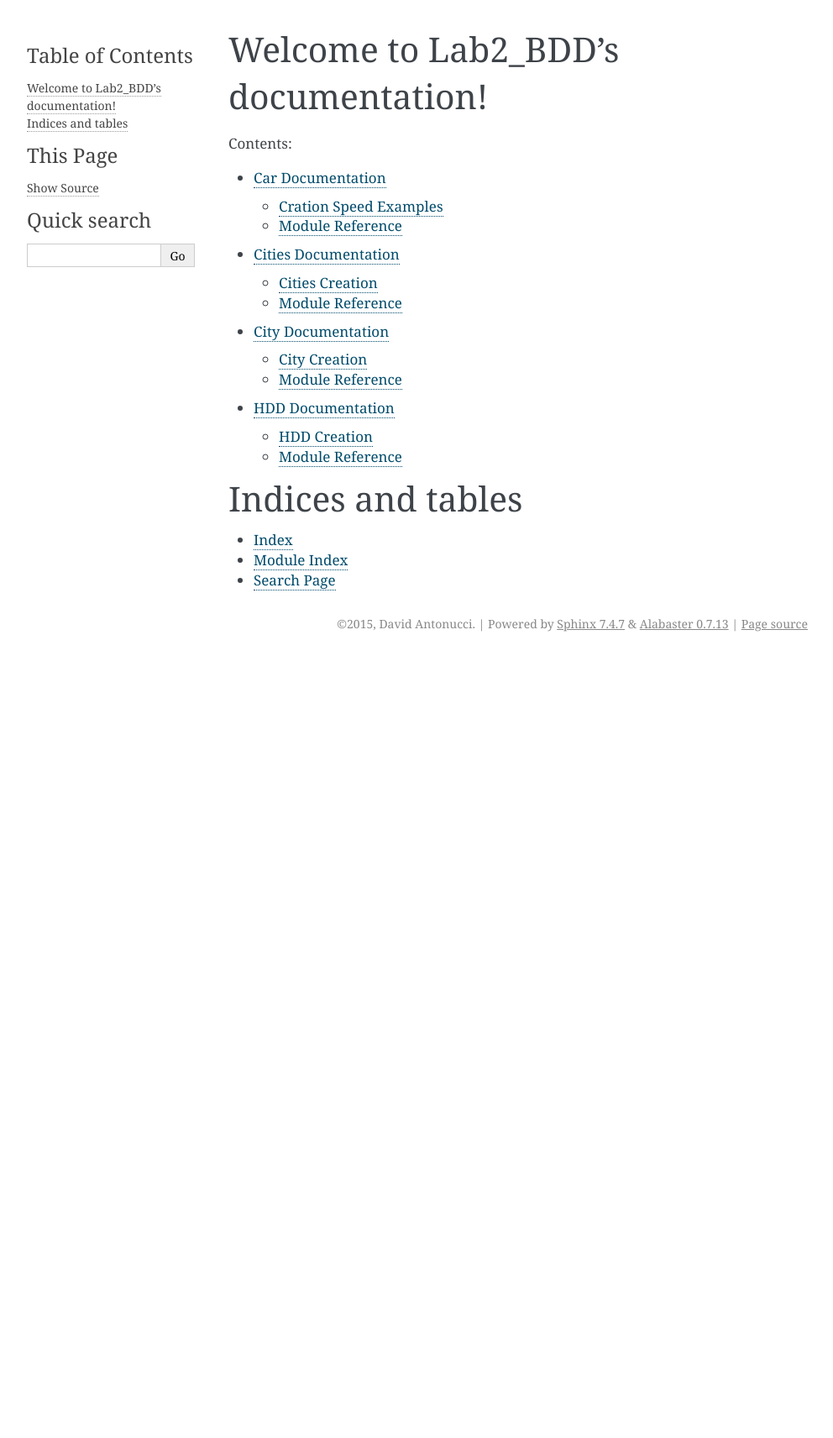
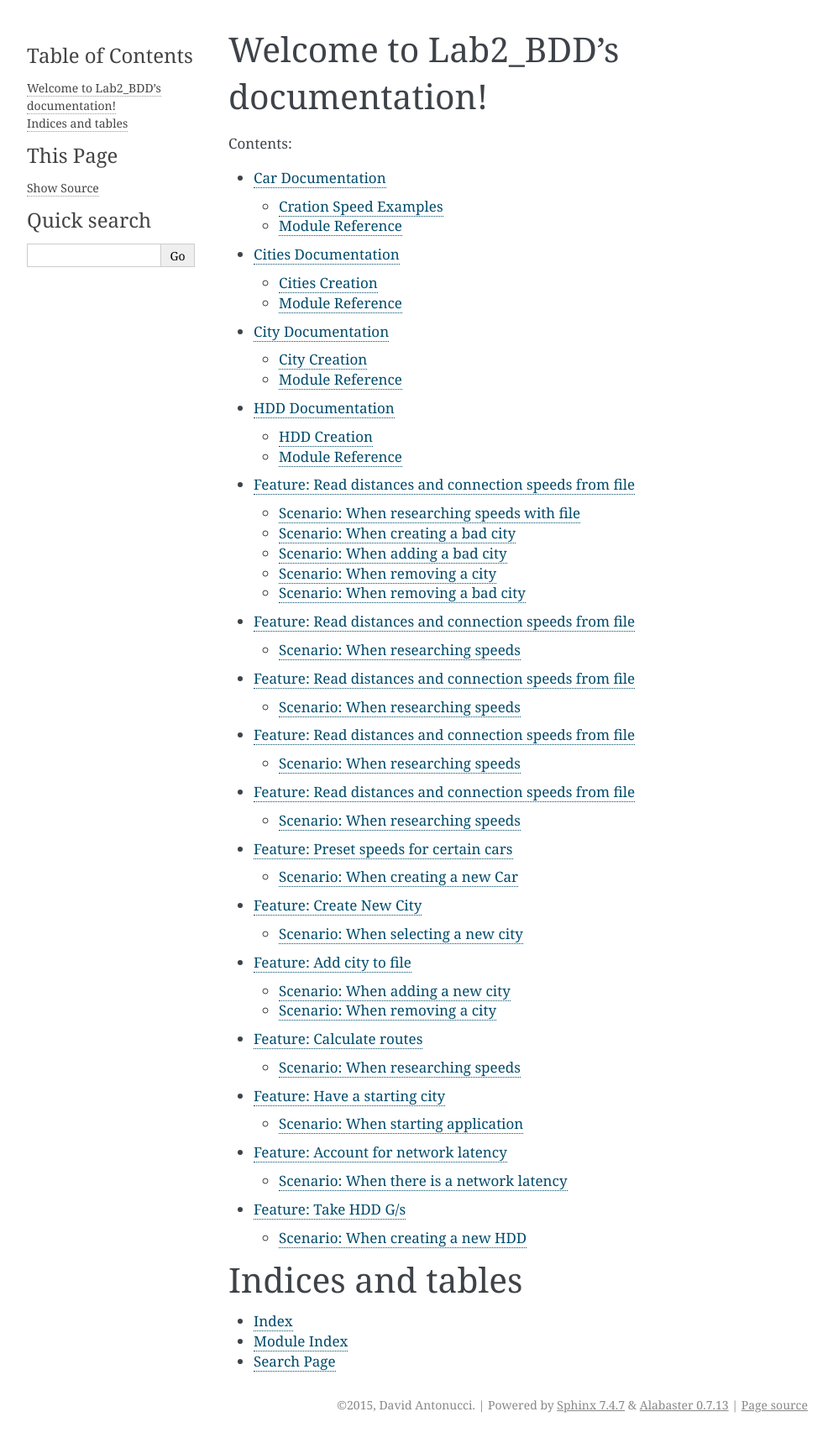
Before and after one commit to DavidA94/CST236-Labs, a Sphinx documentation site: the page built from doc/source/Lab2_BDD.rst, in a window 1280 px wide. Shown: the whole page at 84% size, without its empty margins (148-1140 px from the left). Built offline with Sphinx 7.4.7, drawn with Linux system fonts in a browser that asks for light colours; before the commit the page ends 900 px from its top, so only the background shows below that.

```diff
--- a/doc/source/Lab2_BDD.rst
+++ b/doc/source/Lab2_BDD.rst
@@ -15,6 +15,18 @@ Contents:
    code/Cities.rst
    code/City.rst
    code/hdd.rst
+   code/r1p1_read_file_feature.rst
+   code/r1p2_estimate_speed_feature.rst
+   code/r1p3_cng_hdd_size_feature.rst
+   code/r1p4_hdd_or_network_faster_feature.rst
+   code/r1p5_cmp_hdd_network_time_feature.rst
+   code/r2p1_preset_car_values_feature.rst
+   code/r2p2_custom_cty_feature.rst
+   code/r2p3_add_city_to_file_feature.rst
+   code/r3p1_make_routes_feature.rst
+   code/r3p2_starting_city_feature.rst
+   code/r3p3_network_latency_feature.rst
+   code/r3p4_hdd_gps_feature.rst
 
 
 
--- /dev/null
+++ b/doc/source/code/r1p1_read_file_feature.rst
@@ -0,0 +1,37 @@
+Feature: Read distances and connection speeds from file
+=======================================================
+
+Scenario: When researching speeds with file
+^^^^^^^^^^^^^^^^^^^^^^^^^^^^^^^^^^^^^^^^^^^
+
+| **Given** I'm researching speeds
+| **When** given a file
+| **Then** read in data
+
+Scenario: When creating a bad city
+^^^^^^^^^^^^^^^^^^^^^^^^^^^^^^^^^^
+
+| **Given** I'm researching speeds
+| **When** making a bad city
+| **Then** make city attributes None and log error
+
+Scenario: When adding a bad city
+^^^^^^^^^^^^^^^^^^^^^^^^^^^^^^^^
+
+| **Given** I'm researching speeds
+| **When** adding a bad city
+| **Then** put error in log and don't add
+
+Scenario: When removing a city
+^^^^^^^^^^^^^^^^^^^^^^^^^^^^^^
+
+| **Given** I'm researching speeds
+| **When** wanting to remove a city
+| **Then** remove city
+
+Scenario: When removing a bad city
+^^^^^^^^^^^^^^^^^^^^^^^^^^^^^^^^^^
+
+| **Given** I'm researching speeds
+| **When** wanting to remove a bad city
+| **Then** put error in log and don't remove anything
--- /dev/null
+++ b/doc/source/code/r1p2_estimate_speed_feature.rst
@@ -0,0 +1,9 @@
+Feature: Read distances and connection speeds from file
+=======================================================
+
+Scenario: When researching speeds
+^^^^^^^^^^^^^^^^^^^^^^^^^^^^^^^^^
+
+| **Given** I'm researching estimated speeds
+| **When** given an estimated speed
+| **Then** determine if network or driving is faster
--- /dev/null
+++ b/doc/source/code/r1p3_cng_hdd_size_feature.rst
@@ -0,0 +1,9 @@
+Feature: Read distances and connection speeds from file
+=======================================================
+
+Scenario: When researching speeds
+^^^^^^^^^^^^^^^^^^^^^^^^^^^^^^^^^
+
+| **Given** I'm researching speeds with little space
+| **When** more space is needed
+| **Then** increase HDD size
--- /dev/null
+++ b/doc/source/code/r1p4_hdd_or_network_faster_feature.rst
@@ -0,0 +1,9 @@
+Feature: Read distances and connection speeds from file
+=======================================================
+
+Scenario: When researching speeds
+^^^^^^^^^^^^^^^^^^^^^^^^^^^^^^^^^
+
+| **Given** a speed and HDD size
+| **When** inputting a city
+| **Then** output if the HDD or network is faster
--- /dev/null
+++ b/doc/source/code/r1p5_cmp_hdd_network_time_feature.rst
@@ -0,0 +1,9 @@
+Feature: Read distances and connection speeds from file
+=======================================================
+
+Scenario: When researching speeds
+^^^^^^^^^^^^^^^^^^^^^^^^^^^^^^^^^
+
+| **Given** a speed and hard drive size
+| **When** a city is inputted
+| **Then** show difference in time between network and HDD
--- /dev/null
+++ b/doc/source/code/r2p1_preset_car_values_feature.rst
@@ -0,0 +1,13 @@
+Feature: Preset speeds for certain cars
+=======================================
+
+Scenario: When creating a new Car
+^^^^^^^^^^^^^^^^^^^^^^^^^^^^^^^^^
+
+| **Given** a new car
+| **When** given a preset car make and no speed
+| **Then** set speed to preset
+
+| **Given** a new car
+| **When** given a preset car make and a speed
+| **Then** set speed to passed speed
--- /dev/null
+++ b/doc/source/code/r2p2_custom_cty_feature.rst
@@ -0,0 +1,6 @@
+Feature: Create New City
+========================
+
+Scenario: When selecting a new city
+^^^^^^^^^^^^^^^^^^^^^^^^^^^^^^^^^^^
+# Implement from the start with City class. No further testing needed
--- /dev/null
+++ b/doc/source/code/r2p3_add_city_to_file_feature.rst
@@ -0,0 +1,14 @@
+Feature: Add city to file
+=========================
+
+Scenario: When adding a new city
+^^^^^^^^^^^^^^^^^^^^^^^^^^^^^^^^
+
+| **Given** A new city
+| **Then** Append that city to the cities file
+
+Scenario: When removing a city
+^^^^^^^^^^^^^^^^^^^^^^^^^^^^^^
+
+| **Given** A city to be removed
+| **Then** Remove city and update file
--- /dev/null
+++ b/doc/source/code/r3p2_starting_city_feature.rst
@@ -0,0 +1,8 @@
+Feature: Have a starting city
+=============================
+
+Scenario: When starting application
+^^^^^^^^^^^^^^^^^^^^^^^^^^^^^^^^^^^
+
+| **Given** A new Cities object with a starting city
+| **Then** set the starting city
--- /dev/null
+++ b/doc/source/code/r3p3_network_latency_feature.rst
@@ -0,0 +1,9 @@
+Feature: Account for network latency
+====================================
+
+Scenario: When there is a network latency
+^^^^^^^^^^^^^^^^^^^^^^^^^^^^^^^^^^^^^^^^^
+
+| **Given** Two cities
+| **When** There is a network latency
+| **Then** Account for network latency
--- /dev/null
+++ b/doc/source/code/r3p4_hdd_gps_feature.rst
@@ -0,0 +1,12 @@
+Feature: Take HDD G/s
+=====================
+
+Scenario: When creating a new HDD
+^^^^^^^^^^^^^^^^^^^^^^^^^^^^^^^^^
+
+| **Given** An HDD
+| **Then** Require a G/s
+
+| **Given** An HDD
+| **When** Updating the G/s
+| **Then** Update the G/s
```
Also changed, not shown: Lab2 Writeup.rst (added, +69 -0 lines), doc/docFeature.py (added, +45 -0 lines), doc/source/code/r3p1_make_routes_feature.rst (added, +11 -0 lines), 3 other files.
